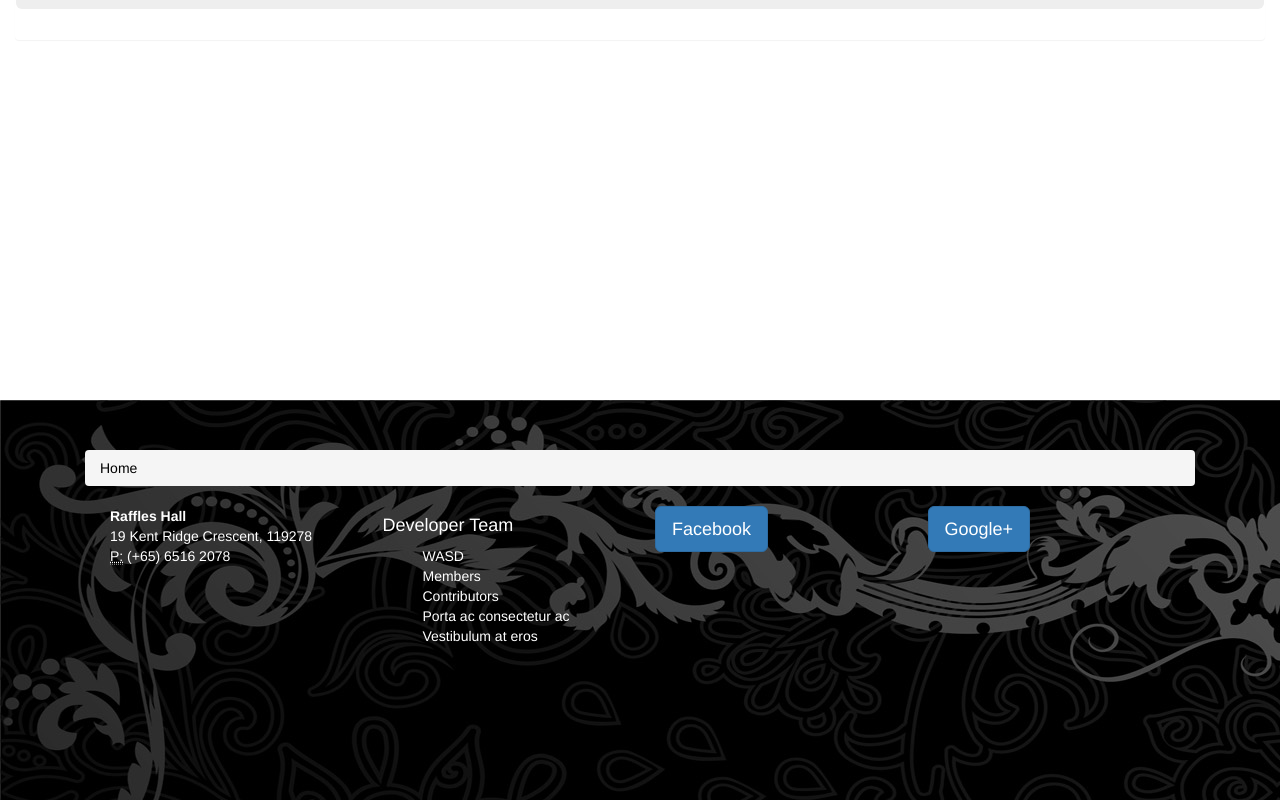
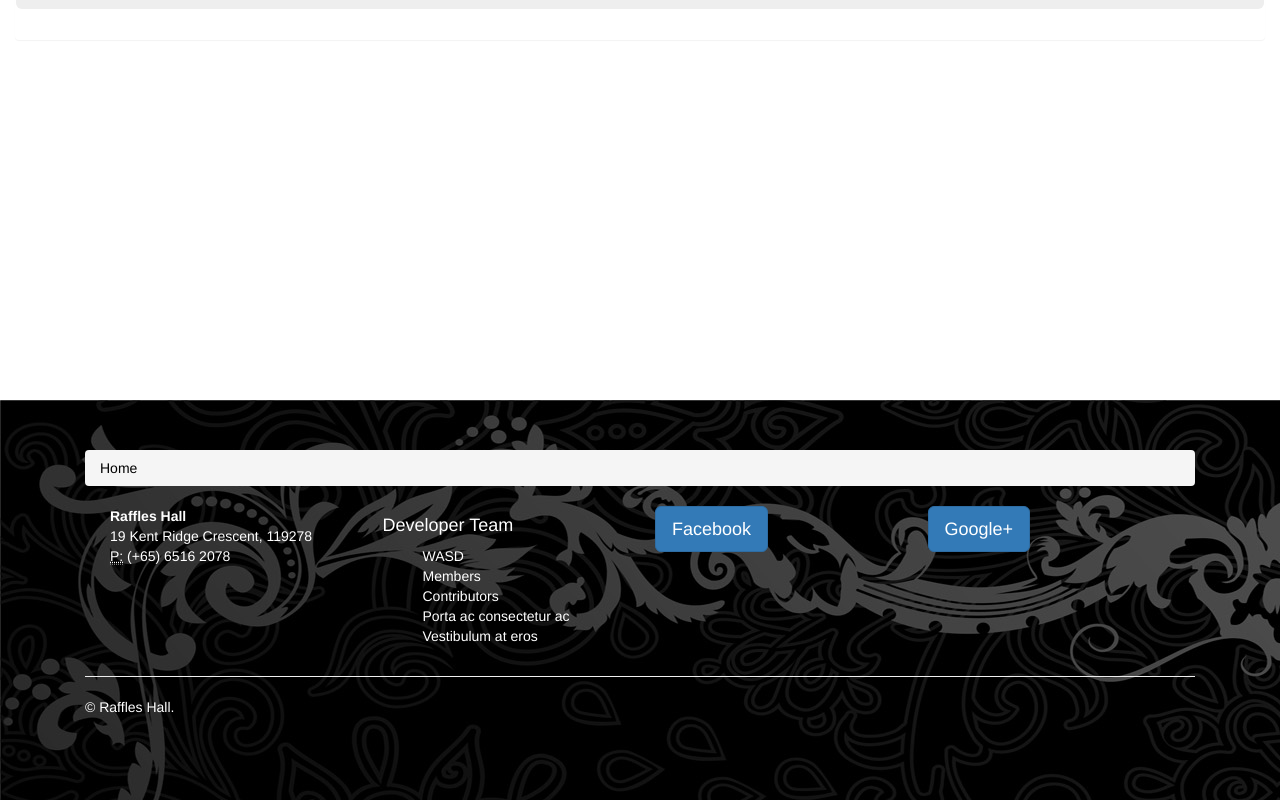
Before and after one commit to rayzk/WASD_Raffles_Web_Development, a plain HTML site: page index.html in a window 1280 px wide. Shown: the part 2042-2842 px from the top of the page. Drawn offline with nearby package versions, Linux system fonts and the light colour scheme; some packages are replaced by stand-ins of ours.

Commit message:
new footer

```diff
--- a/css/custom.css
+++ b/css/custom.css
@@ -36,3 +36,7 @@
     color: white;
     list-style: none;
 }
+#footer-copyright{
+    display: block;
+    color: white;
+}
--- a/index.html
+++ b/index.html
@@ -385,6 +385,11 @@
 
                   </div> <!-- end of row -->
               </div>
+
+              <hr>
+              <div id="footer-copyright">
+                <p> © Raffles Hall. </p>
+              </div>
               </div>
             </div>
             </div>
```
